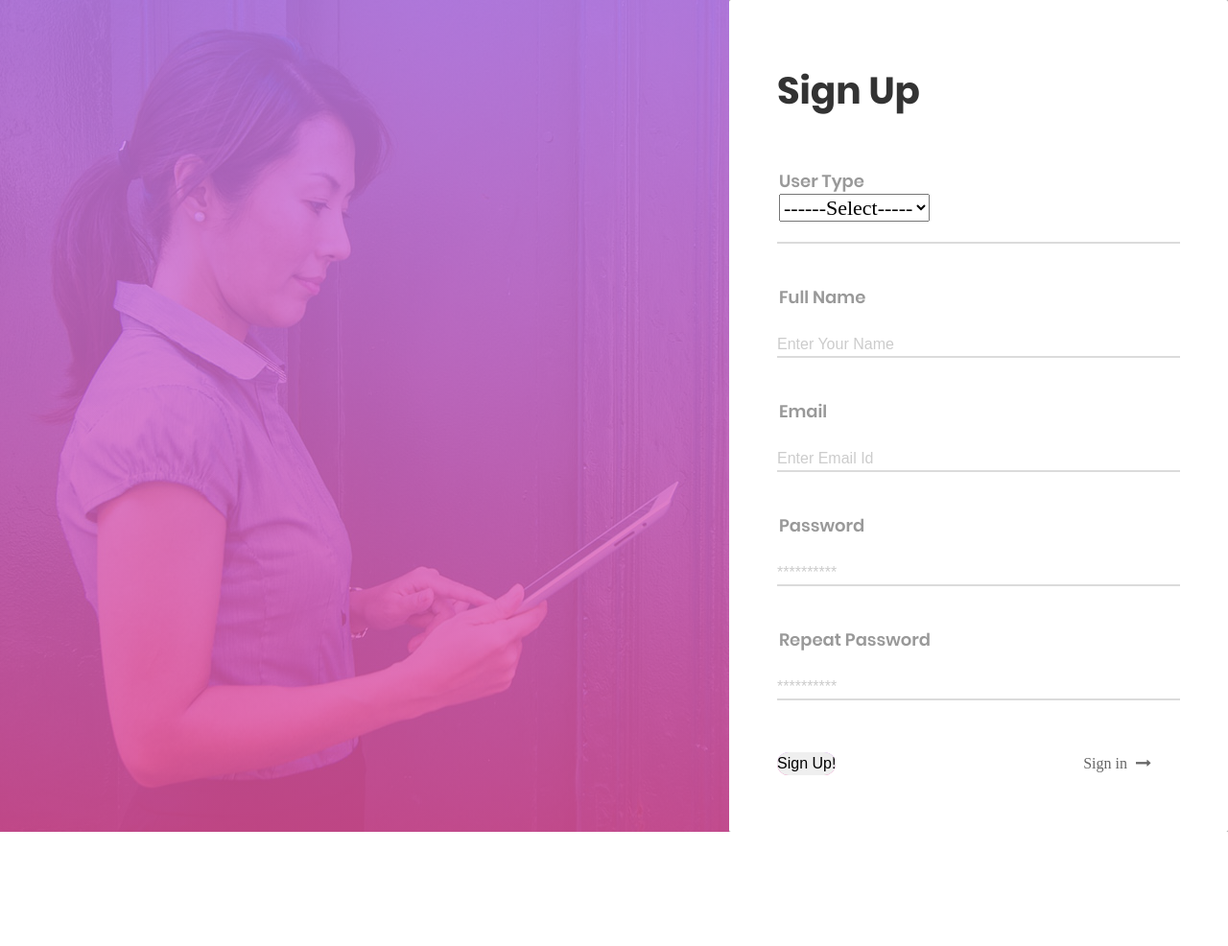
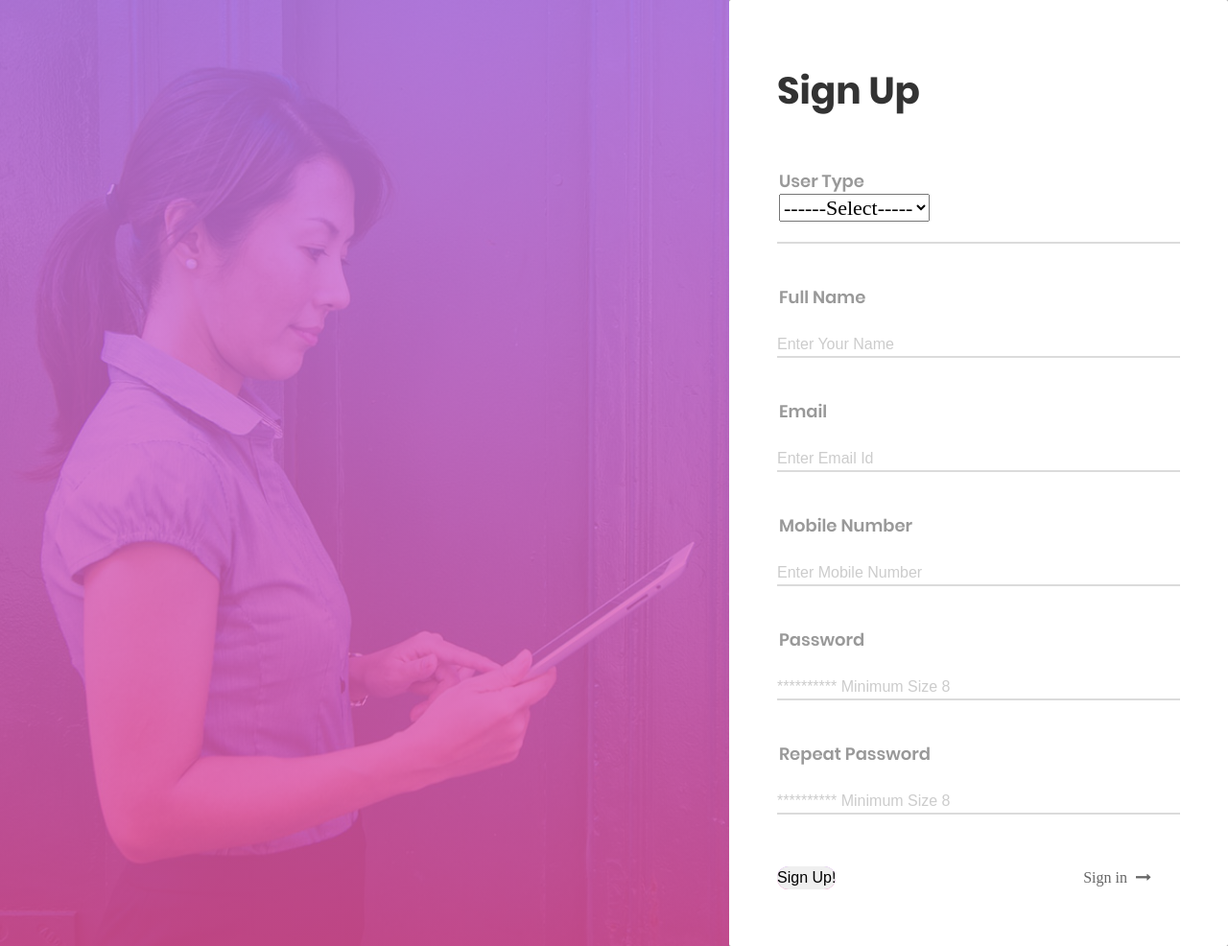
Before and after one commit to Harimohan8055/Main, a Django app: page /register in a window 1280 px wide. Shown: the whole page at 96% size. Before the commit the page ends 867 px from the top, so only its background shows below. Run offline with Django 3.2, Linux system fonts and the light colour scheme; some libraries are stand-ins or nearby versions; some web fonts are replaced.

Commit message:
validation tobe done

```diff
--- a/dpro/login/forms.py
+++ b/dpro/login/forms.py
@@ -11,5 +11,17 @@ class register_form(forms.Form):
     user_type=forms.CharField(label='User Type', widget=forms.Select(choices=TYPE))
     fullname=forms.CharField(widget=forms.TextInput(attrs={'placeholder':'Enter Your Name'}), max_length=50)
     email = forms.CharField(widget=forms.EmailInput(attrs={'placeholder':'Enter Email Id'}), max_length=50)
-    password = forms.CharField(widget=forms.PasswordInput(attrs={'placeholder':'**********'}), max_length=50)
-    repeat_password = forms.CharField(widget=forms.PasswordInput(attrs={'placeholder':'**********'}), max_length=50)
+    mobno = forms.CharField(widget=forms.NumberInput(attrs={'placeholder':'Enter Mobile Number'}), max_length=50)
+    password = forms.CharField(widget=forms.PasswordInput(attrs={'placeholder':'********** Minimum Size 8'}), max_length=50)
+    repeat_password = forms.CharField(widget=forms.PasswordInput(attrs={'placeholder':'********** Minimum Size 8'}), max_length=50)
+
+
+    def clean(self):
+        cleaned_data = super(register_form, self).clean()
+        password = cleaned_data.get('password')
+        repeat_password = cleaned_data.get('repeat_password')
+        if password != repeat_password:
+            raise forms.ValidationError("Password Doesnot Match")
+        else:
+            if len(password)<8:
+                raise forms.ValidationError("Password Too short")
--- a/dpro/login/models.py
+++ b/dpro/login/models.py
@@ -12,3 +12,4 @@ class users(models.Model):
     email = models.CharField(max_length=50)
     password = models.CharField(max_length=50)
     type = models.CharField(max_length=50, choices=TYPE)
+    mobno = models.IntegerField(max_length=10)
--- a/dpro/templates/login/index.html
+++ b/dpro/templates/login/index.html
@@ -84,7 +84,7 @@
 							Not a member?
 						</span>
 
-						<a class="txt1 bo1 hov1" href="#">
+						<a class="txt1 bo1 hov1" href="/register">
 							Sign up now
 						</a>
 					</div>
--- a/dpro/templates/register/index.html
+++ b/dpro/templates/register/index.html
@@ -46,7 +46,7 @@
 						Sign Up
 					</span>
 
-					<div class="wrap-input100 validate-input" data-validate = "Select any state!">
+					<div class="wrap-input100" >
 						<span class="label-input100">User Type</span>
 						<div class="input100">
 									{{form.user_type.errors}}
@@ -66,6 +66,13 @@
 						<span class="label-input100">Email</span>
 						<br><br>
 						{{form.email}}
+						<span class="focus-input100"></span>
+					</div>
+
+					<div class="wrap-input100 validate-input" data-validate = "Valid email is required: ex@abc.xyz">
+						<span class="label-input100">Mobile Number</span>
+						<br><br>
+						{{form.mobno}}
 						<span class="focus-input100"></span>
 					</div>
 
```
